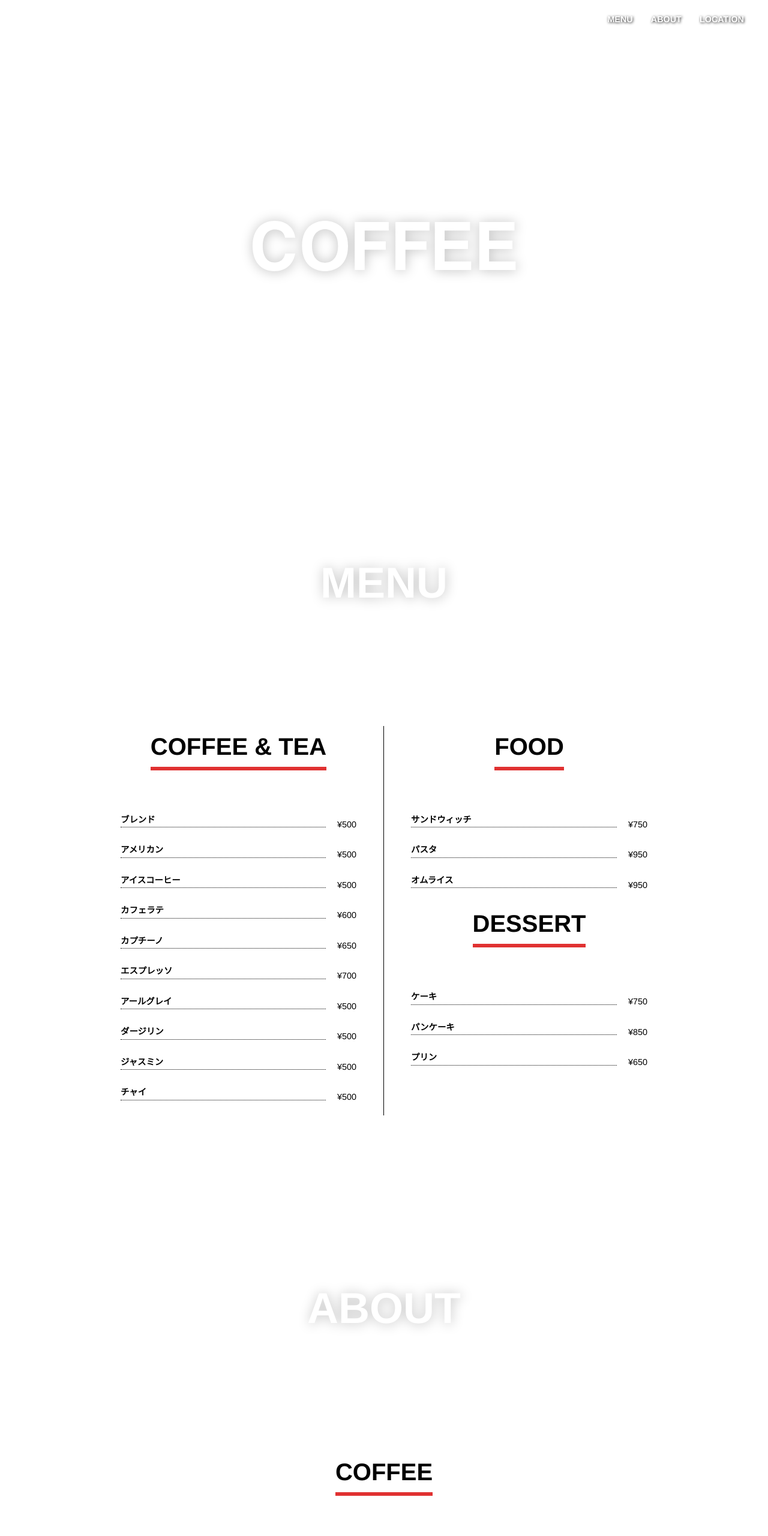
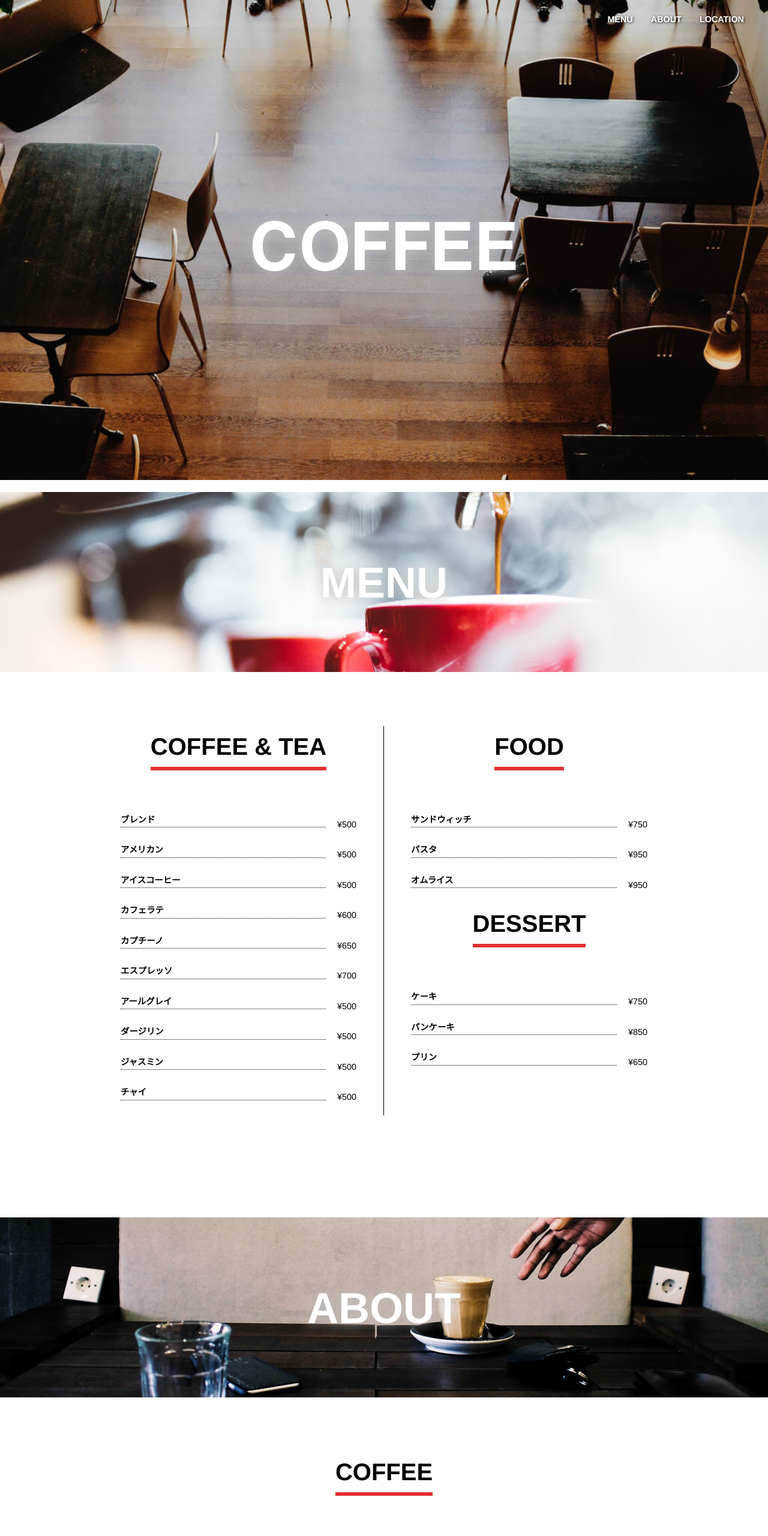
Before and after one commit to EmikoKawahata/CoffeeSite, a plain HTML site: page index.html in a window 1280 px wide. Shown: the top 2560 px of the page at 60% size. Drawn offline with Linux system fonts and the light colour scheme.

Commit message:
Update style.css

```diff
--- a/style.css
+++ b/style.css
@@ -24,7 +24,7 @@ li {
   width: 100%;
   padding: 20px 40px;
   min-height: 100vh;
-  background-image: url(../img/mainvisual.jpg);
+  background-image: url(mainvisual.jpg);
   background-size: cover;
   background-position: center top;
   background-repeat: no-repeat;
@@ -115,7 +115,7 @@ nav li a:hover {
   margin-top: 20px;
 }
 #menu .menu-img {
-  background-image: url(../img/menu.jpg);
+  background-image: url(menu.jpg);
   position: relative;
 }
 #menu .menu-content {
@@ -172,7 +172,7 @@ nav li a:hover {
   margin-top: 20px;
 }
 #about .about-img {
-  background-image: url(../img/about.jpg);
+  background-image: url(about.jpg);
   position: relative;
 }
 #about ul {
@@ -253,7 +253,7 @@ nav li a:hover {
   margin-top: 20px;
 }
 #location .location-img {
-  background-image: url(../img/location.jpg);
+  background-image: url(location.jpg);
   position: relative;
 }
 #location .item-map {
```
